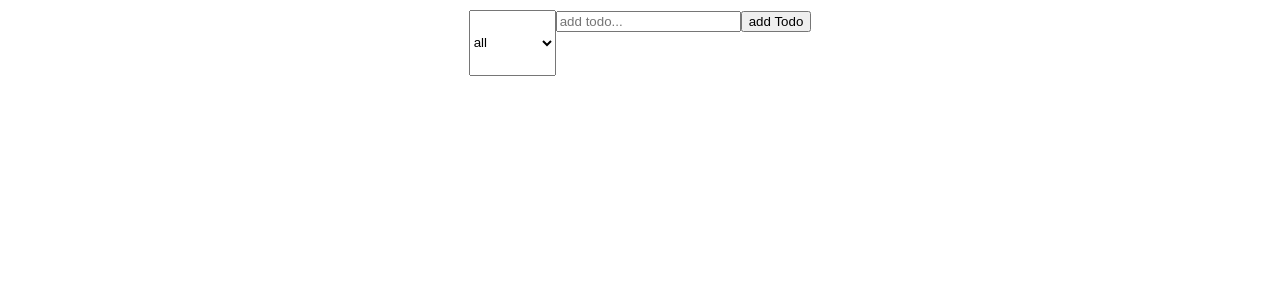
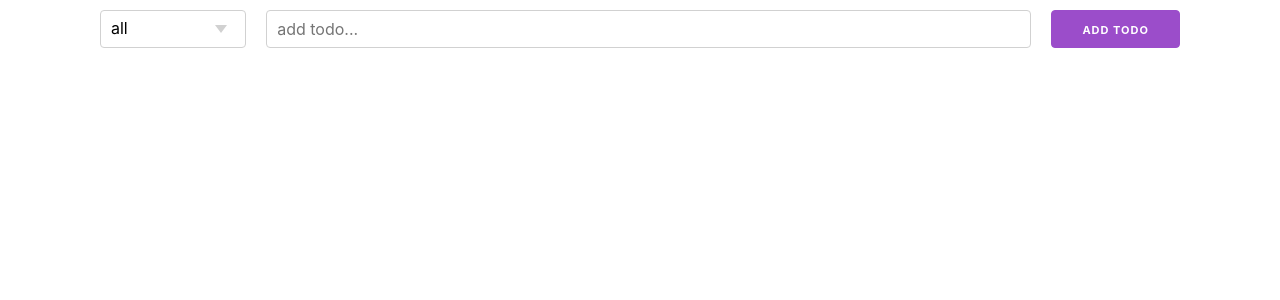
Before and after one commit to ssiddhesh64/todo-list-react-app, a React (Create React App) app: page / in a window 1280 px wide. Shown: the top 300 px of the page. Built offline with nearby package versions, Linux system fonts and the light colour scheme.

Commit message:
styling with milligram

```diff
--- a/package.json
+++ b/package.json
@@ -6,6 +6,7 @@
     "@testing-library/jest-dom": "^5.11.6",
     "@testing-library/react": "^11.2.2",
     "@testing-library/user-event": "^12.2.2",
+    "milligram": "^1.4.1",
     "react": "^17.0.1",
     "react-dom": "^17.0.1",
     "react-scripts": "4.0.0",
--- a/public/index.html
+++ b/public/index.html
@@ -2,7 +2,6 @@
 <html lang="en">
   <head>
     <meta charset="utf-8" />
-    <link rel="icon" href="%PUBLIC_URL%/favicon.ico" />
     <meta name="viewport" content="width=device-width, initial-scale=1" />
     <meta name="theme-color" content="#000000" />
     <meta
@@ -14,6 +13,23 @@
       user's mobile device or desktop. See https://developers.google.com/web/fundamentals/web-app-manifest/
     -->
     <link rel="manifest" href="%PUBLIC_URL%/manifest.json" />
+    <!-- Google Fonts -->
+    <link
+      rel="stylesheet"
+      href="https://fonts.googleapis.com/css?family=Roboto:300,300italic,700,700italic"
+    />
+
+    <!-- CSS Reset -->
+    <link
+      rel="stylesheet"
+      href="https://cdnjs.cloudflare.com/ajax/libs/normalize/8.0.1/normalize.css"
+    />
+
+    <!-- Milligram CSS -->
+    <link
+      rel="stylesheet"
+      href="https://cdnjs.cloudflare.com/ajax/libs/milligram/1.4.1/milligram.css"
+    />
     <!--
       Notice the use of %PUBLIC_URL% in the tags above.
       It will be replaced with the URL of the `public` folder during the build.
--- a/src/App.css
+++ /dev/null
@@ -1,19 +0,0 @@
-.App {
-  text-align: center;
-}
-
-.App-logo {
-  height: 40vmin;
-  pointer-events: none;
-}
-
-.App-header {
-  background-color: #282c34;
-  min-height: 100vh;
-  display: flex;
-  flex-direction: column;
-  align-items: center;
-  justify-content: center;
-  font-size: calc(10px + 2vmin);
-  color: white;
-}
--- a/src/App.js
+++ b/src/App.js
@@ -1,10 +1,9 @@
-import './App.css';
-import {Todos} from './Components/Todos'
+import { Todos } from "./Components/Todos";
 
 function App() {
   return (
-    <div className="App">
-      <Todos/>
+    <div>
+      <Todos />
     </div>
   );
 }
--- a/src/Components/Todo.js
+++ b/src/Components/Todo.js
@@ -1,5 +1,6 @@
 import React from "react";
 import "./todoStyle.css";
+import "./stylegrid.css";
 
 export const Todo = ({ title, onClick, completed, onDelete }) => {
   return (
--- a/src/Components/TodoForm.js
+++ b/src/Components/TodoForm.js
@@ -1,6 +1,7 @@
 import React, { useState, useRef } from "react";
 import shortid from "shortid";
 import { Toast } from "./Toast";
+import "./stylegrid.css";
 
 export const TodoForm = ({ onSubmit }) => {
   const [todo, setTodo] = useState("");
@@ -24,15 +25,16 @@ export const TodoForm = ({ onSubmit }) => {
   };
 
   return (
-    <form onSubmit={handleSubmit}>
+    <form className="form" onSubmit={handleSubmit}>
       <input
         name="text"
+        className="searchbox"
         ref={inputval}
         value={todo}
         onChange={handleChange}
         placeholder="add todo..."
       />
-      <button> add Todo</button>
+      <button className="addtodo"> add Todo</button>
       <Toast
         show={show}
         title="Todo cannot be empty"
--- a/src/Components/Todos.js
+++ b/src/Components/Todos.js
@@ -2,7 +2,8 @@ import React, { useState } from "react";
 import { Dropdown } from "./Dropdown";
 import { Todo } from "./Todo";
 import { TodoForm } from "./TodoForm";
-import "./style.css";
+import "./stylegrid.css";
+
 export const Todos = () => {
   let currentTodos = [];
   const [todos, setTodos] = useState([]);
@@ -50,11 +51,13 @@ export const Todos = () => {
   };
   return (
     <div className="container">
-      <div className="todo-top">
+      <div className="dropdown">
         <Dropdown value={showTodo} values={show} onChange={handleChange} />
+      </div>
+      <div className="todoform">
         <TodoForm onSubmit={addTodo} />
       </div>
-      <div className="todo-list">
+      <div className="todolist">
         {currentTodos.map((todo) => {
           return (
             <Todo
--- a/src/Components/style.css
+++ b/src/Components/style.css
@@ -10,9 +10,26 @@
 .todo-top {
   padding-top: 10px;
   display: flex;
-  /* flex-direction: row; */
+  flex-direction: row;
   flex: 1;
+  width: 100%;
   /* background: yellow; */
+}
+
+.dropdown {
+  /* display: flex; */
+  /* flex: 1; */
+  width: 200px;
+}
+
+.todoform {
+  /* display: flex; */
+  flex: 1;
+}
+
+.form {
+  display: flex;
+  /* flex: 1; */
 }
 
 .todo-label {
--- /dev/null
+++ b/src/Components/stylegrid.css
@@ -0,0 +1,41 @@
+.container {
+  padding-top: 10px;
+  height: 100vh;
+  display: grid;
+  grid-template-columns: 2fr 10fr 1fr;
+  grid-template-rows: 1fr 10fr 1fr;
+  grid-template-areas:
+    "dropdown todoform todoform"
+    ". todolist ."
+    ". todofooter .";
+}
+
+.todoform {
+  grid-area: todoform;
+}
+
+.form {
+  display: flex;
+}
+
+.dropdown {
+  grid-area: dropdown;
+  margin-right: 20px;
+}
+
+.todolist {
+  grid-area: todolist;
+}
+
+.todo-footer {
+  grid-area: todofooter;
+  justify-self: center;
+}
+
+.searchbox {
+  /* flex: 10; */
+}
+
+.addtodo {
+  margin-left: 20px;
+}
```
Also changed, not shown: 1 other file (tests, documents, lock files or other folders).
